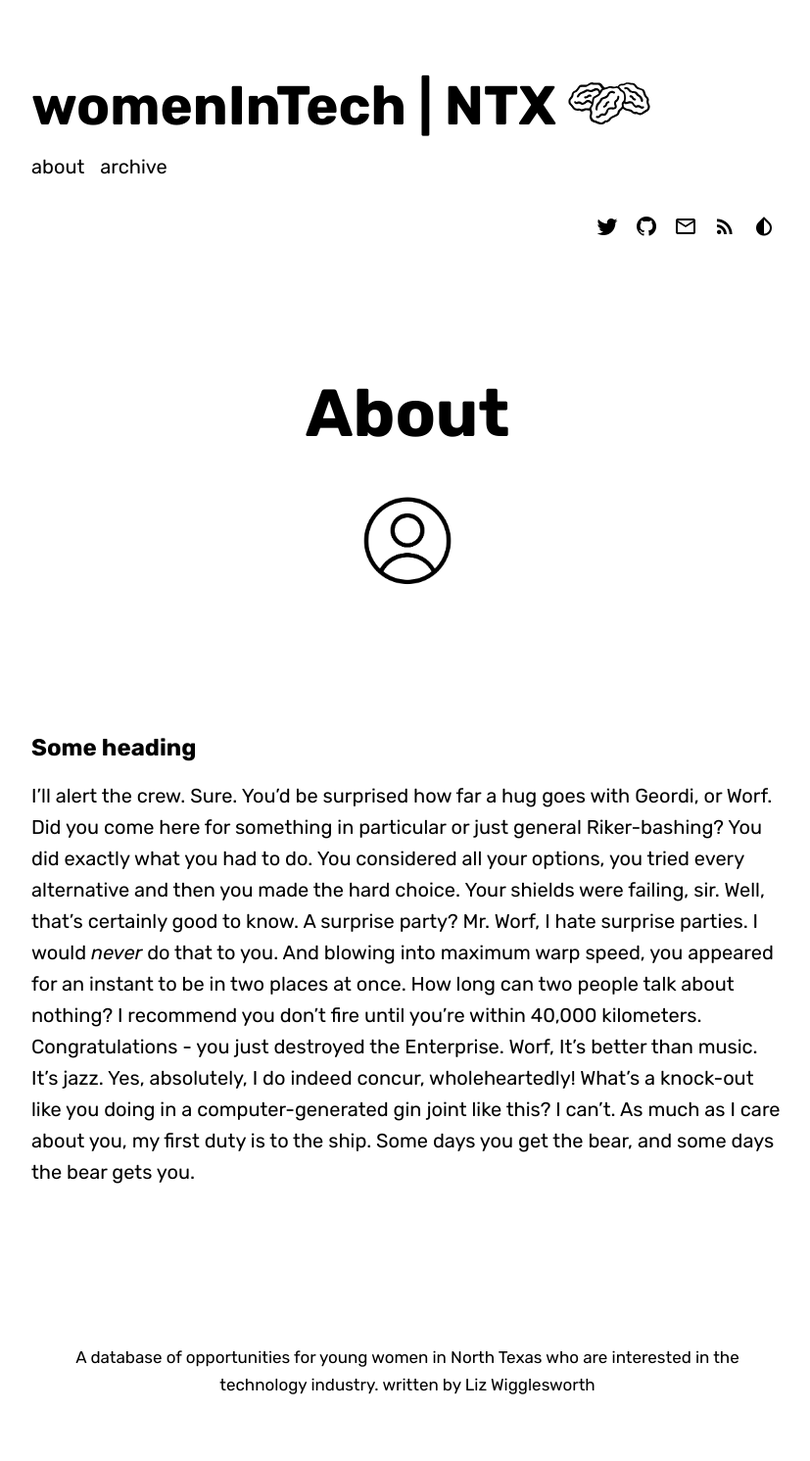
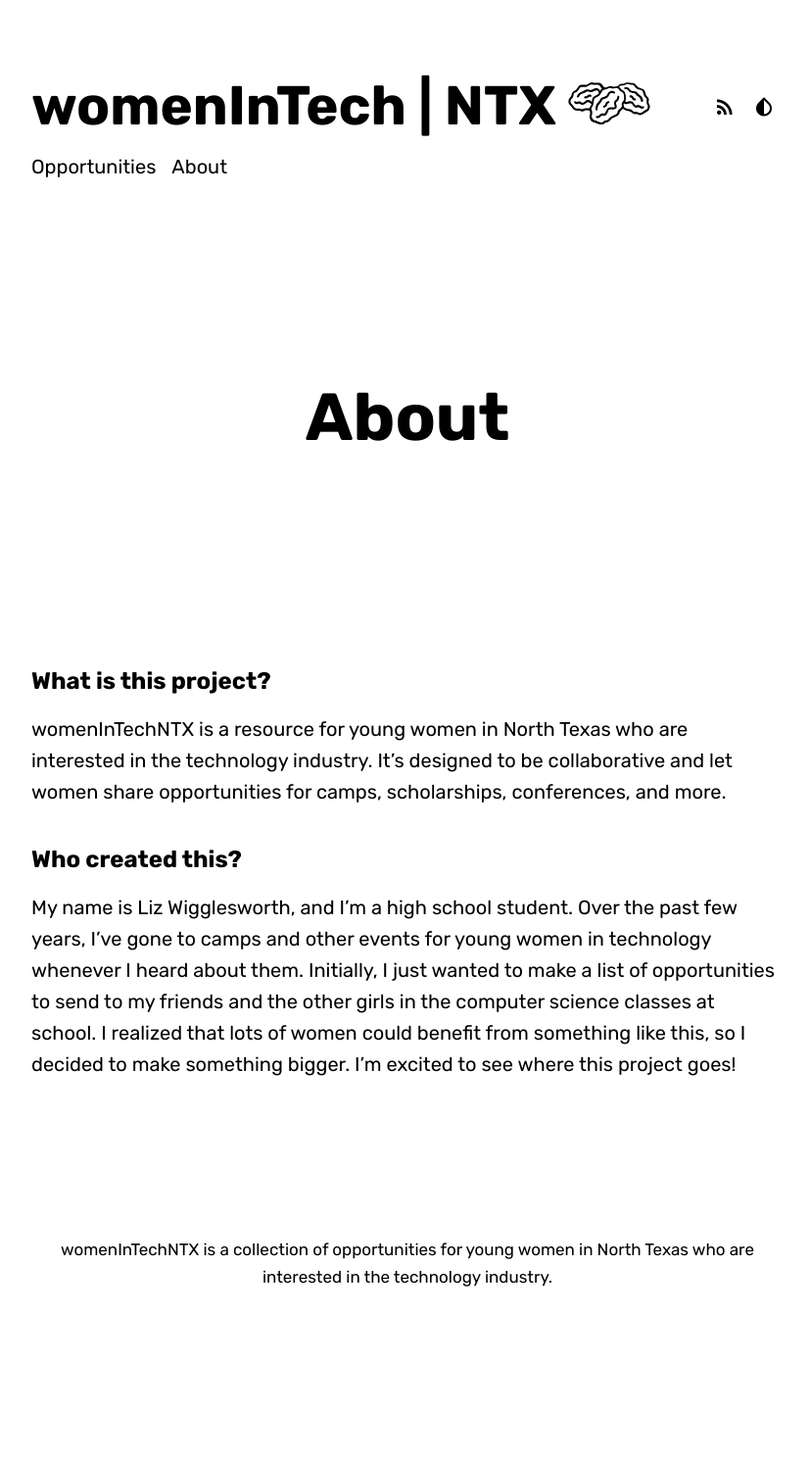
Before and after one commit to lizgw/womenInTechNTX, a Jekyll site: the page built from about.md, in a window 1280 px wide. Shown: the whole page at 98% size, without its empty margins (224-1051 px from the left). Built offline with Jekyll 4.4.1, drawn with Linux system fonts in a browser that asks for light colours; some web fonts are replaced; after the commit the page ends 1381 px from its top, so only the background shows below that.

Commit message:
Layout tweaks

```diff
--- a/_config.yml
+++ b/_config.yml
@@ -6,8 +6,7 @@ url                          : "http://lizgw.github.io" # the base hostname & pr
 
 blog:
   title                      : womenInTech | NTX
-  description                  : >
-                               A database of opportunities for young women in North Texas who are interested in the technology industry.
+  description                : womenInTechNTX is a collection of opportunities for young women in North Texas who are interested in the technology industry.
 
 # Layout configuration
   logo_path                  : "assets/img/dactl.svg" # path to logo file
@@ -28,13 +27,13 @@ blog:
 author:
   fullname                  : Liz Wigglesworth
   rss                       : true # generate RSS feed and show it's icon in header
-  mail                      : liz.wigglesworth@gmail.com # change to your e-mail address
-  twitter                   : lizgwigg
-  github                    : lizgwme
-  disqus                    : dactl # your disqus site name
+  mail                      :
+  twitter                   :
+  github                    :
+  disqus                    : # your disqus site name
   google_analytics          : # 'UA-XXXXXXXX-X'
-  photo                     : "uploads/me2.png"
-  photo2x                   : "uploads/me.png"
+  photo                     :
+  photo2x                   :
 
 
 
--- a/_includes/main/footer.html
+++ b/_includes/main/footer.html
@@ -1,4 +1,3 @@
 <footer>
     <span>{{ site.blog.description }}</span>
-    <span>written by {{ site.author.fullname }}</span>
 </footer>
--- a/_includes/main/header.html
+++ b/_includes/main/header.html
@@ -7,8 +7,8 @@
       </div>
 
         <ul>
-            <li><a href="{{ '/about' | prepend: site.baseurl }}">about</a></li>
-            <li><a href="{{ '/archive' | prepend: site.baseurl }}">archive</a></li>
+            <li><a href="{{ '/archive' | prepend: site.baseurl }}">Opportunities</a></li>
+            <li><a href="{{ '/about' | prepend: site.baseurl }}">About</a></li>
         </ul>
     </div>
     <div class="social">
--- a/about.md
+++ b/about.md
@@ -7,19 +7,13 @@ published: true
 
 <div class="page" markdown="1">
 
-{% capture page_subtitle %}
-<img
-    class="me"
-    alt="{{ author.name }}"
-    src="{{ site.author.photo | relative_url }}"
-    srcset="{{ site.author.photo2x | relative_url }} 2x"
-/>
-{% endcapture %}
-
 {% include page/title.html title=page.title subtitle=page_subtitle %}
 
-## Some heading
+## What is this project?
+womenInTechNTX is a resource for young women in North Texas who are interested in the technology industry. It's designed to be collaborative and let women share opportunities for camps, scholarships, conferences, and more.
 
-I'll alert the crew. Sure. You'd be surprised how far a hug goes with Geordi, or Worf. Did you come here for something in particular or just general Riker-bashing? You did exactly what you had to do. You considered all your options, you tried every alternative and then you made the hard choice. Your shields were failing, sir. Well, that's certainly good to know. A surprise party? Mr. Worf, I hate surprise parties. I would *never* do that to you. And blowing into maximum warp speed, you appeared for an instant to be in two places at once. How long can two people talk about nothing? I recommend you don't fire until you're within 40,000 kilometers. Congratulations - you just destroyed the Enterprise. Worf, It's better than music. It's jazz. Yes, absolutely, I do indeed concur, wholeheartedly! What's a knock-out like you doing in a computer-generated gin joint like this? I can't. As much as I care about you, my first duty is to the ship. Some days you get the bear, and some days the bear gets you.
+## Who created this?
+My name is Liz Wigglesworth, and I'm a high school student. Over the past few years, I've gone to camps and other events for young women in technology whenever I heard about them. Initially, I just wanted to make a list of opportunities to send to my friends and the other girls in the computer science classes at school. I realized that lots of women could benefit from something like this, so I decided to make something bigger. I'm excited to see where this project goes!
+
 
 </div>
```
Also changed, not shown: archive.md (+1 -1 lines), README.md.
